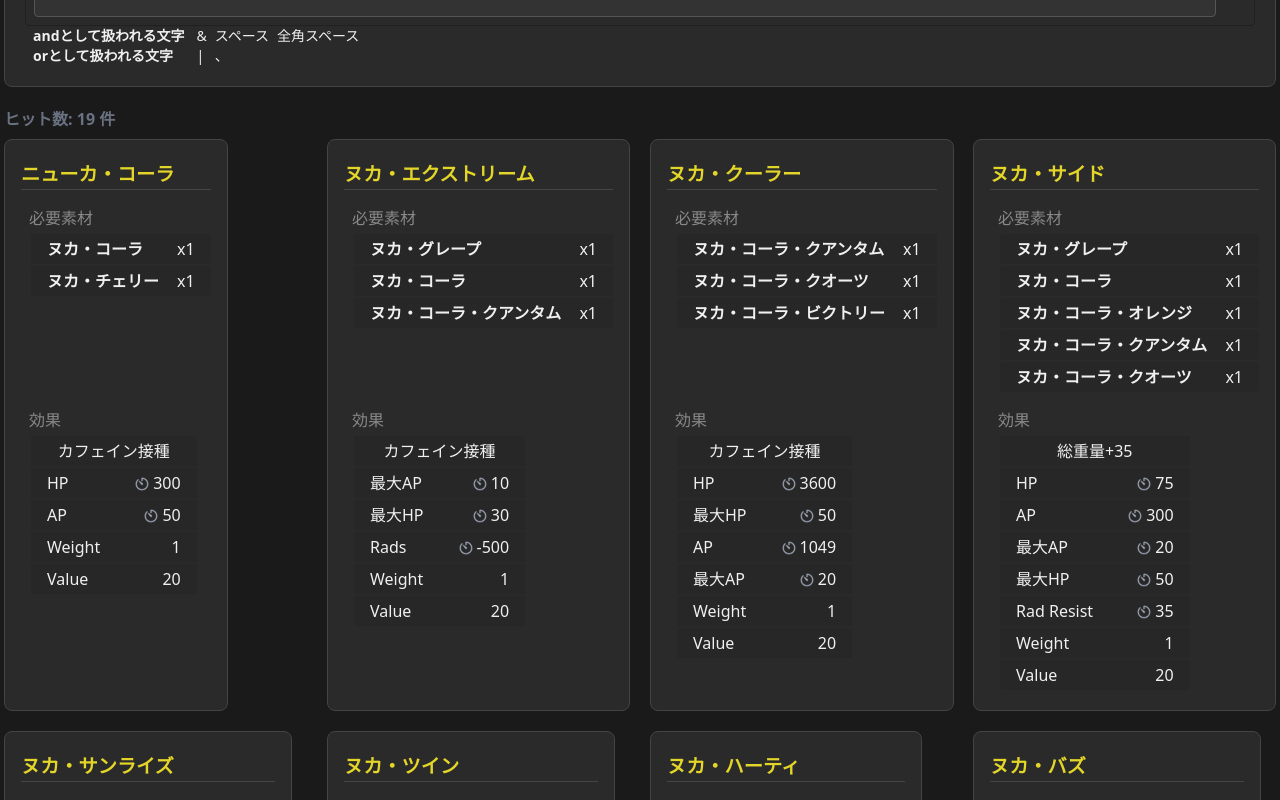
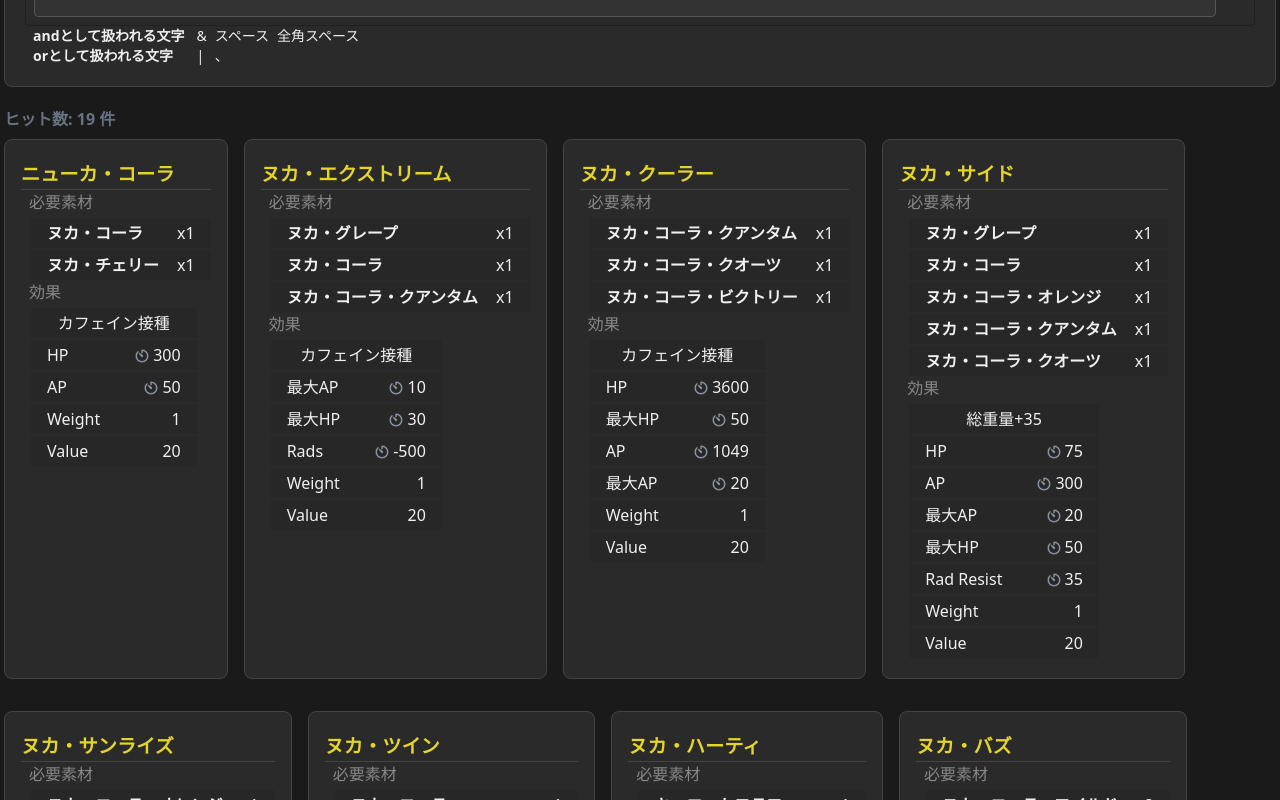
Before and after one commit to vvlvm/fallout-recipe, a React (Vite) app: page / in a window 1280 px wide. Shown: the part 400-1200 px from the top of the page. Built offline with nearby package versions, Linux system fonts and the light colour scheme.

Commit message:
レシピグリッドのレイアウトをフレックスボックスに変更し、ギャップを調整

```diff
--- a/src/components/filters/recipeGrid.css
+++ b/src/components/filters/recipeGrid.css
@@ -1,24 +1,14 @@
 .recipe-grid {
-  display: grid;
-  /* 最大幅を割り出す
-    Array.from(document.querySelectorAll('.recipe-card'))
-    .reduce((max, e) => Math.max(max, e.offsetWidth), 0)
-  */
-  grid-template-columns: repeat(auto-fit, minmax(250px, 1fr));
-  grid-template-rows: auto auto auto;
-  gap: 20px;
+  display: flex;
+  flex-wrap: wrap;
+  gap: 32px 16px;
 
   .recipe-card {
-    display: grid;
-    grid-row: span 3;
-    grid-template-rows: subgrid;
     background: var(--color-card-bg);
     border: 1px solid #444;
     border-radius: 8px;
     padding: 20px 16px;
-    gap: 16px;
     transition: transform 0.2s;
-    width: fit-content;
 
     &:hover {
       transform: translateY(-2px);
```
